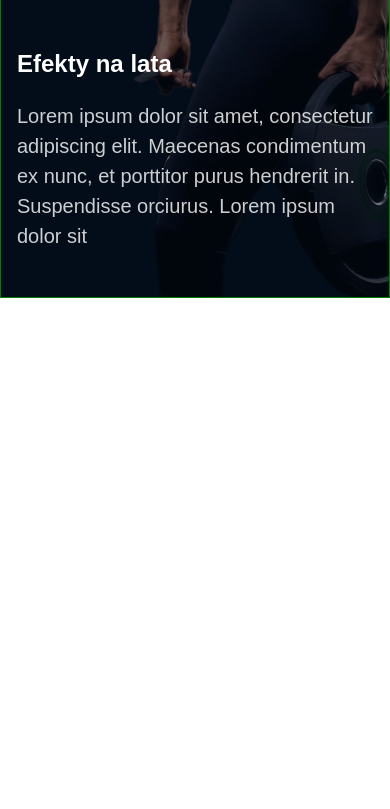
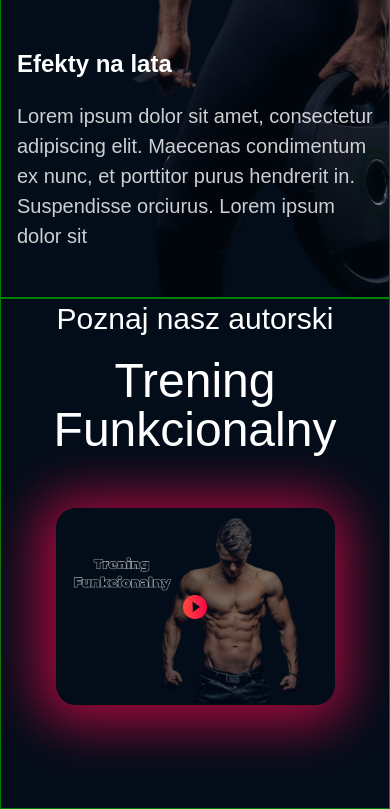
Before and after one commit to BigHeadliner/bodybuilding, a plain HTML site: page app/index.html in a window 390 px wide. Shown: the part 1807-2616 px from the top of the page. Before the commit the page ends 2105 px from the top, so only its background shows below. Drawn offline with Linux system fonts and the light colour scheme.

Commit message:
video section responsive

```diff
--- a/app/scss/_media.scss
+++ b/app/scss/_media.scss
@@ -103,6 +103,23 @@
 
  }
 
+ @media(max-width:1445px) {
+
+    // video
+
+    .video__content {
+        width: 100%;
+        max-width: 1125px;
+        height: 510px;
+    }
+
+    .video__title {
+        margin-bottom: 87px;
+    }
+
+
+ }
+
  @media(max-width:1370px) {
 
      // header
@@ -130,6 +147,22 @@
 
     .header__main-btn {
         margin-bottom: 115px;
+    }
+
+    // video
+
+    .video__suptitle {
+        font-size: 43px;
+    }
+
+    .video__title {
+        font-size: 65px;
+    }
+
+    .video__content {
+        width: 100%;
+        max-width: 975px;
+        height: 445px;
     }
 
  }
@@ -232,6 +265,26 @@
         margin-bottom: 40px;
     }
 
+    // video
+
+    .video__suptitle {
+        font-size: 48px;
+        margin-bottom: 44px;
+    }
+
+    .video__title {
+        font-size: 80px;
+        margin-bottom: 135px;
+    }
+
+    .video__content {
+        width: 100%;
+        max-width: 662px;
+        height: 523px;
+        background-image: url(../images/video/video-content-tablet-bg.png);
+        margin-bottom: 91px;
+    }
+
  }
 
 
@@ -265,6 +318,21 @@
         row-gap: 100px;
     }
 
+
+ }
+
+ @media(max-width: 970px) {
+
+    // video
+
+    .video__title{
+        font-size: 64px;
+    }
+
+    .video__suptitle {
+        font-size: 39px;
+        margin-bottom: 41px;
+    }
 
  }
 
@@ -368,6 +436,17 @@
 
  }
 
+
+ @media(max-width: 870px) {
+
+    // video
+
+    .video__title {
+        margin-bottom: 107px;
+    }
+
+ }
+
  @media(max-width: 815px) {
 
     // benefits1
@@ -394,6 +473,24 @@
 
     .benefits1__items {
         row-gap: 75px;
+    }
+
+    // video
+
+    .video__title{
+        font-size: 50px;
+        margin-bottom: 75px;
+    }
+
+    .video__suptitle {
+        font-size: 34px;
+        margin-bottom: 35px;
+    }
+
+    .video__content {
+        width: 100%;
+        max-width: 587px;
+        height: 435px;
     }
 
  }
@@ -446,6 +543,23 @@
         padding-left: 0;
     }
 
+    // video
+
+    .video__suptitle {
+        font-size: 30px;
+        margin-bottom: 19px;
+    }
+
+    .video__title {
+        font-size: 40px;
+        margin-bottom: 65px;
+    }
+
+    .video__content {
+        max-width: 510px;
+        height: 389px;
+    }
+
  }
 
  @media(max-width: 570px) {
@@ -464,6 +578,13 @@
 
     .benefits1__items {
         row-gap: 54px;
+    }
+
+    // video
+
+    .video__content {
+        max-width: 410px;
+        height: 325px;
     }
 
 
@@ -529,6 +650,17 @@
         margin-bottom: 65px;
     }
 
+    // video
+
+    .video__title {
+        line-height: 49px;
+    }
+
+    .video__content {
+        max-width: 318px;
+        height: 250px;
+    }
+
 }
 
 
@@ -549,6 +681,12 @@
 
     .benefits1__item-title {
         font-size: 25px;
+    }
+
+    // video
+
+    .video__suptitle {
+        font-size: 24px;
     }
 
 }
@@ -618,6 +756,32 @@
         row-gap: 45px;
     }
 
+    // video
+
+    .video__suptitle {
+        font-size: 30px;
+        margin-bottom: 17px;
+    }
+
+    .video__title {
+        font-size: 48px;
+        margin-bottom: 54px;
+    }
+
+    .video__content {
+        max-width: 279px;
+        height: 197px;
+        margin-bottom: 103px;
+    }
+
+    .video__content-img,
+    .video__content-link{
+        width: 24px;
+        height: 24px;
+    }
+
+
+
 }
 
 @media(max-width:354px) {
@@ -640,4 +804,16 @@
         margin-bottom: 40px;
      }
 
+    //  video
+
+     .video__title {
+        font-size: 27px;
+        margin-bottom: 30px;
+     }
+
+     .video__suptitle {
+        font-size: 21px;
+        margin-bottom: 0px;
+    }
+
 }
```
Also changed, not shown: app/index.html (+3 -1 lines), app/css/style.min.css, app/images/video/video-content-tablet-bg.png (added).
